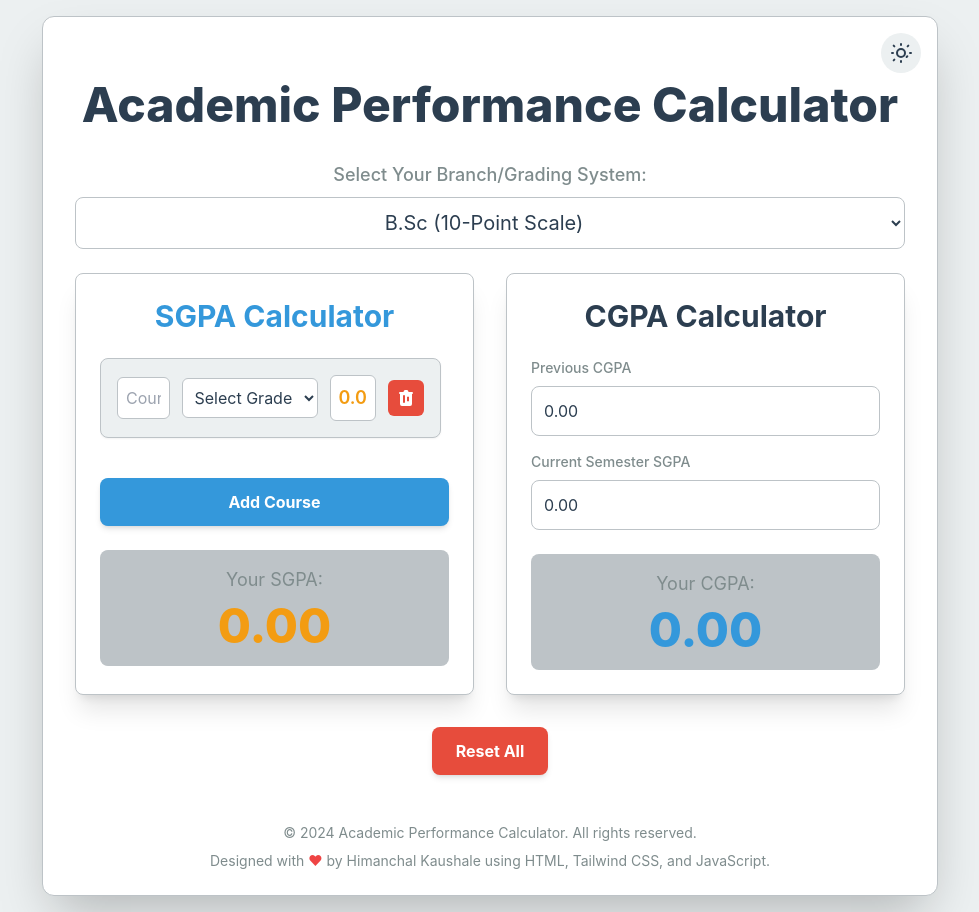
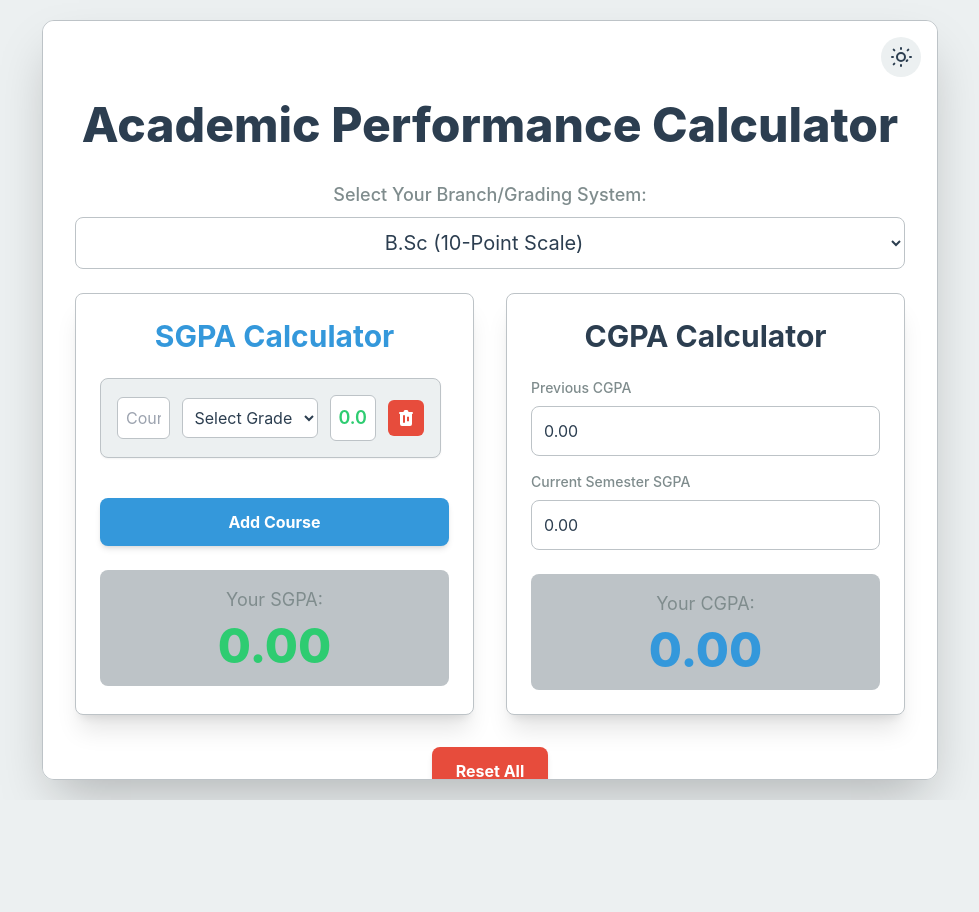
Before and after one commit to himanchalkaushale/CGPA-Calculator, a website built with Vite: page index.html in a window 1280 px wide. Shown: the whole page, without its empty margins (150-1129 px from the left). After the commit the page ends 800 px from the top, so only its background shows below. Built offline with nearby package versions, Linux system fonts and the light colour scheme.

Commit message:
update 3 commit

```diff
--- a/index.html
+++ b/index.html
@@ -8,7 +8,7 @@
     <link rel="stylesheet" href="/style.css">
   </head>
   <body class="min-h-screen flex items-center justify-center p-4">
-    <div id="app" class="w-full max-w-4xl bg-card rounded-xl shadow-2xl pt-16 pb-6 px-6 md:px-8 border border-border relative">
+    <div id="app" class="w-full max-w-4xl bg-card rounded-xl shadow-2xl pt-20 pb-6 px-6 md:px-8 border border-border relative max-h-[95vh] overflow-y-auto">
       <button id="theme-toggle" class="absolute top-4 right-4 p-2 rounded-full bg-background text-text hover:bg-border transition duration-200">
         <svg xmlns="http://www.w3.org/2000/svg" class="h-6 w-6" fill="none" viewBox="0 0 24 24" stroke="currentColor" stroke-width="2">
           <path stroke-linecap="round" stroke-linejoin="round" d="M12 3v1m0 16v1m9-9h1M4 12H3m15.325 3.325l-.707.707M5.373 5.373l-.707-.707M18.627 5.373l.707-.707M5.373 18.627l-.707.707M16 12a4 4 0 11-8 0 4 4 0 018 0z" />
--- a/style.css
+++ b/style.css
@@ -7,7 +7,7 @@
     /* Light Theme Colors (Modern Professional) */
     --color-primary: #2C3E50;
     --color-secondary: #3498DB;
-    --color-accent: #F39C12;
+    --color-accent: #2ECC71; /* Changed to Emerald Green */
     --color-text: #2C3E50;
     --color-subtext: #7F8C8D;
     --color-background: #ECF0F1;
@@ -20,7 +20,7 @@
     /* Dark Theme Colors */
     --color-primary: #BB86FC; /* Soft Purple */
     --color-secondary: #03DAC6; /* Vibrant Teal */
-    --color-accent: #FFD700; /* Gold */
+    --color-accent: #00FF7F; /* Changed to Spring Green */
     --color-text: #E0E0E0; /* Light Gray */
     --color-subtext: #A0A0A0; /* Medium Gray */
     --color-background: #121212; /* Very Dark Gray */
```
